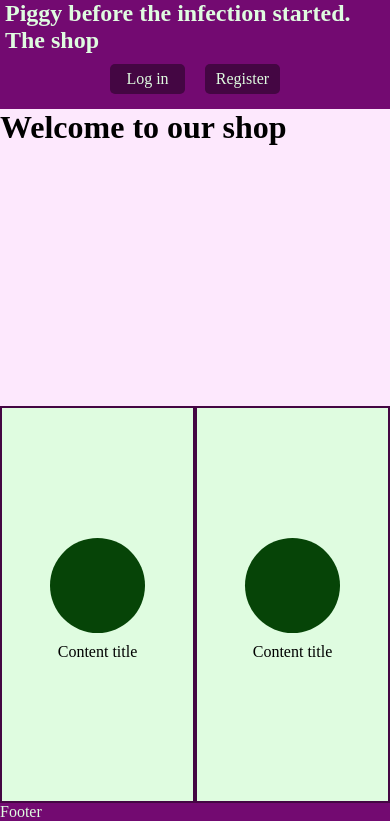
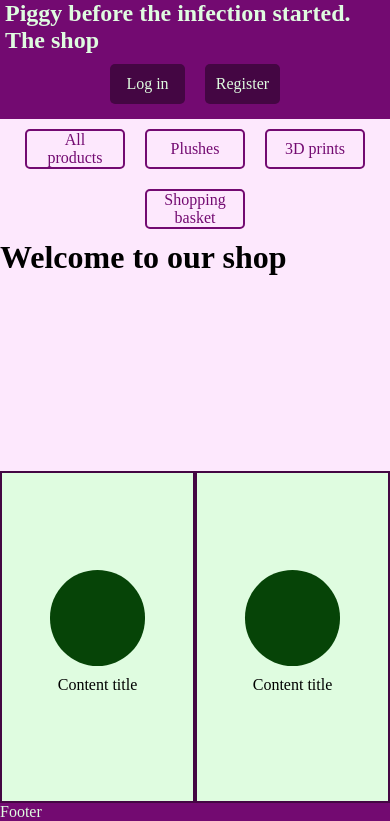
Before and after one commit to louisae452/Piggy-before-the-infection-started.-The-shop, a Django app: page / in a window 390 px wide. Shown: the part 23-844 px from the top of the page. Run offline with Django 5.2, Linux system fonts and the light colour scheme; some libraries are stand-ins or nearby versions.

Commit message:
Add options-bar layout in home.html

```diff
--- a/products/templates/products/home.html
+++ b/products/templates/products/home.html
@@ -3,7 +3,17 @@
 
 {% block content %}
 <div>
-    <h1>Welcome to our shop<h1>
+    <div class="options-bar">
+        <a class= "button btn-transparent" href="">All products</a>
+        <a class="button btn-transparent" href="">Plushes</a>
+        <a class="button btn-transparent" href="">3D prints</a>
+        <div class="search-container"></div>
+        <a class="button btn-transparent" href="">Shopping basket</a>
+
+    </div>
+    {% block extracontent %}
+    <h1>Welcome to our shop</h1>
+    {% endblock extracontent %}
 </div>
 
 {% endblock %}
--- a/static/css/main.css
+++ b/static/css/main.css
@@ -32,7 +32,7 @@ body {
     background-color: var(--dark-purple);
     color: var(--mid-green);
     width: 75px;
-    height: 30px;
+    height: 40px;
     border-radius: 5px;
     padding: 10px;
     margin: 10px;
@@ -110,7 +110,20 @@ main {
     width: 50%;
     aspect-ratio: 1 /1;
 }
+/* Home page */
+.options-bar {
+    display: flex;
+    flex-direction: row;
 
+
+}
+.btn-transparent {
+    background-color: transparent;
+    color: var(--purple);
+    border: 2px solid var(--purple);
+    text-decoration: none;
+    width: 100px;
+}
 
 /* Footer */
 footer {
@@ -164,6 +177,11 @@ footer {
         grid-template-columns: auto auto;
         grid-template-rows: auto;
     }
+    .options-bar {
+        flex-wrap: wrap;
+        justify-content: center;
+
+    }
 
 
 }
```
